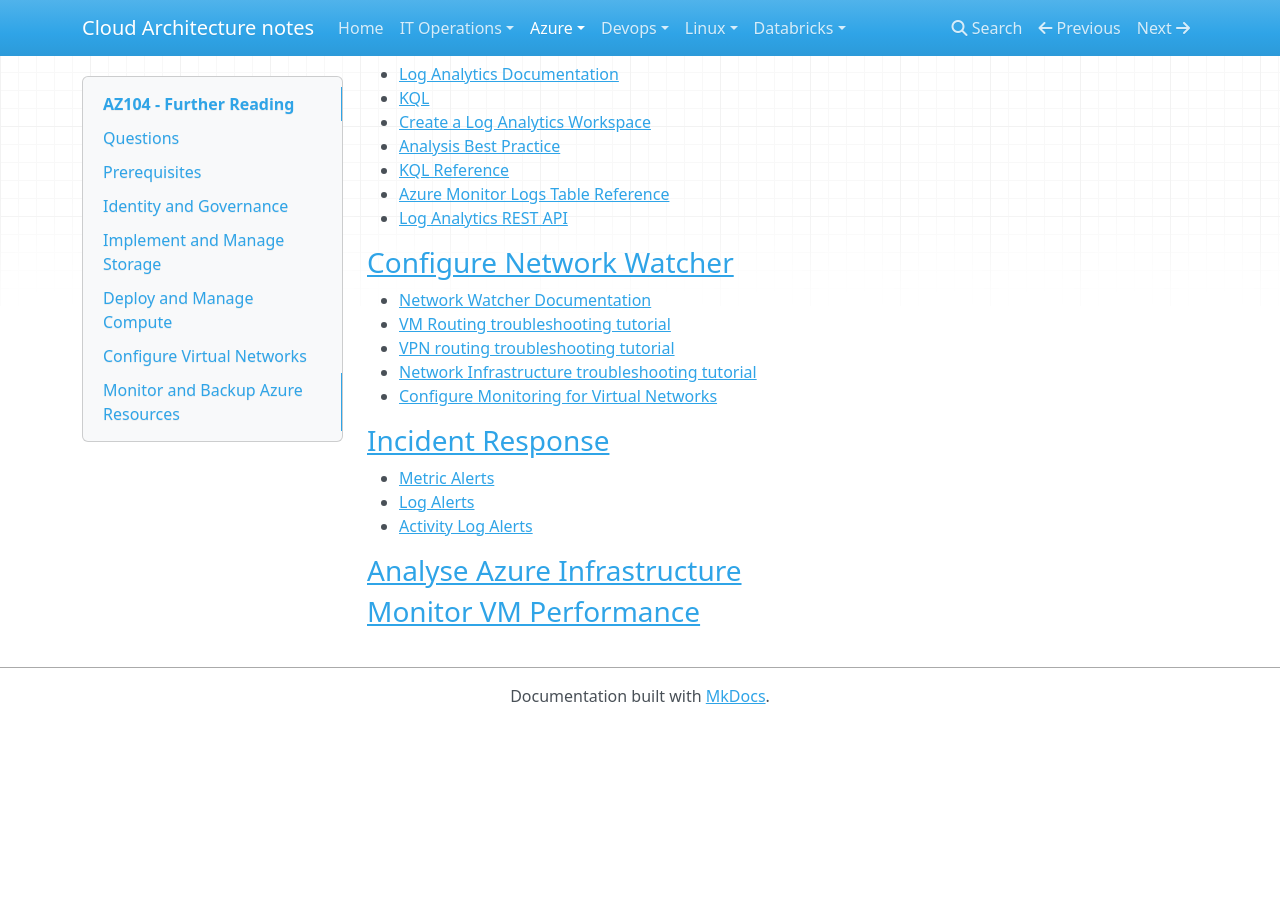
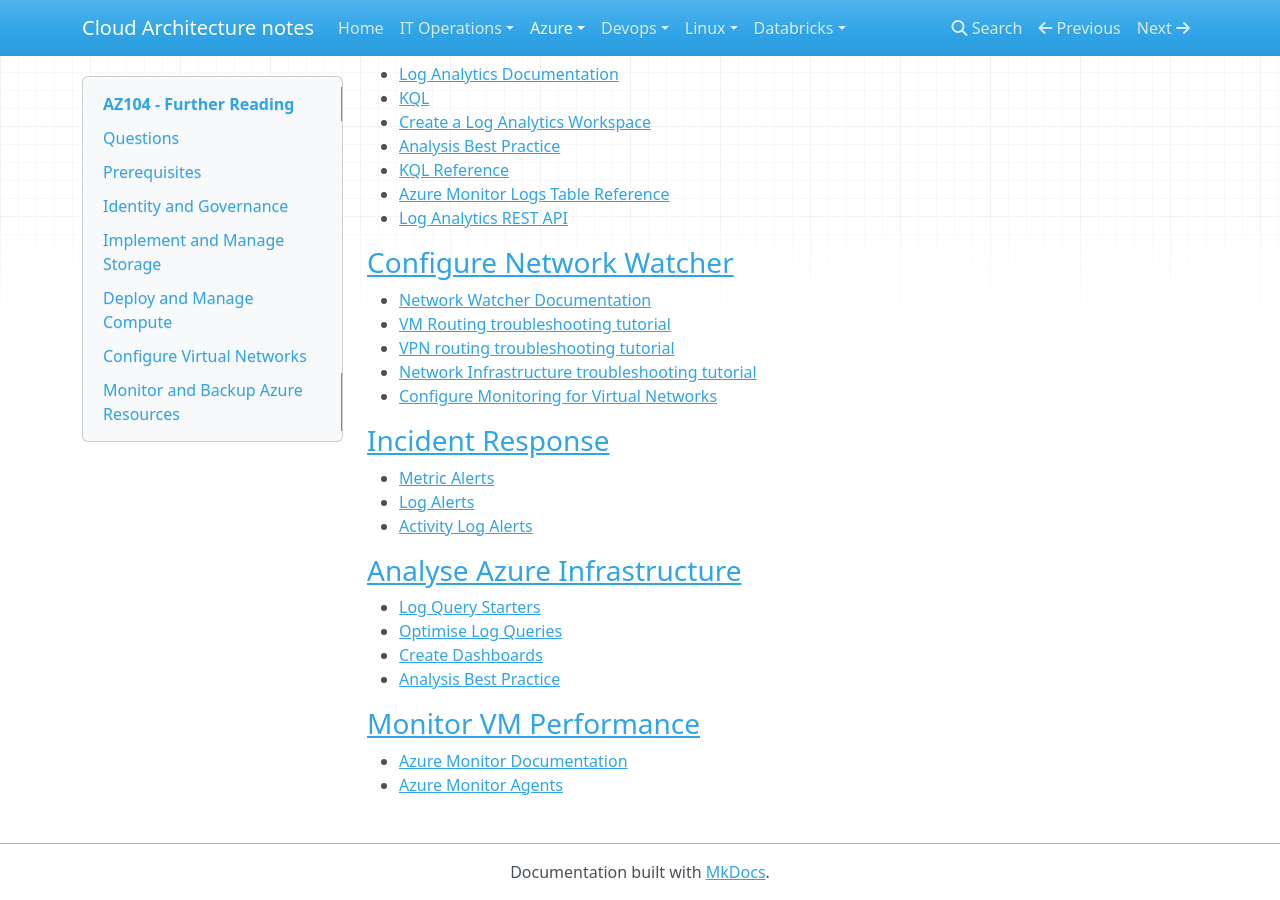
Before and after one commit to dram1964/cloudarchitect, an MkDocs documentation site: the page built from docs/azure/az104.md, in a window 1280 px wide and 900 px high, scrolled down 6262 px. Built offline with MkDocs 1.6.1, drawn with Linux system fonts in a browser that asks for light colours; nearby versions of some CDN libraries; before the commit the page ends 6986 px from its top, so only the background shows below that.

Commit message:
More Azure Monitor notes

```diff
--- a/docs/azure/az104.md
+++ b/docs/azure/az104.md
@@ -316,4 +316,12 @@
 
 ### [Analyse Azure Infrastructure](https://learn.microsoft.com/en-us/training/modules/analyze-infrastructure-with-azure-monitor-logs/)
 
+- [Log Query Starters](https://learn.microsoft.com/en-us/azure/azure-monitor/log-query/get-started-queries)
+- [Optimise Log Queries](https://learn.microsoft.com/en-us/azure/azure-monitor/log-query/log-query-performance)
+- [Create Dashboards](https://learn.microsoft.com/en-us/azure/azure-monitor/visualize/tutorial-logs-dashboards)
+- [Analysis Best Practice](https://learn.microsoft.com/en-us/azure/azure-monitor/best-practices-analysis)
+
 ### [Monitor VM Performance](https://learn.microsoft.com/en-us/training/modules/monitor-performance-using-azure-monitor-for-vms/)
+
+- [Azure Monitor Documentation](https://learn.microsoft.com/en-us/azure/azure-monitor)
+- [Azure Monitor Agents](https://learn.microsoft.com/en-us/azure/azure-monitor/agents/azure-monitor-agent-overview)
```
